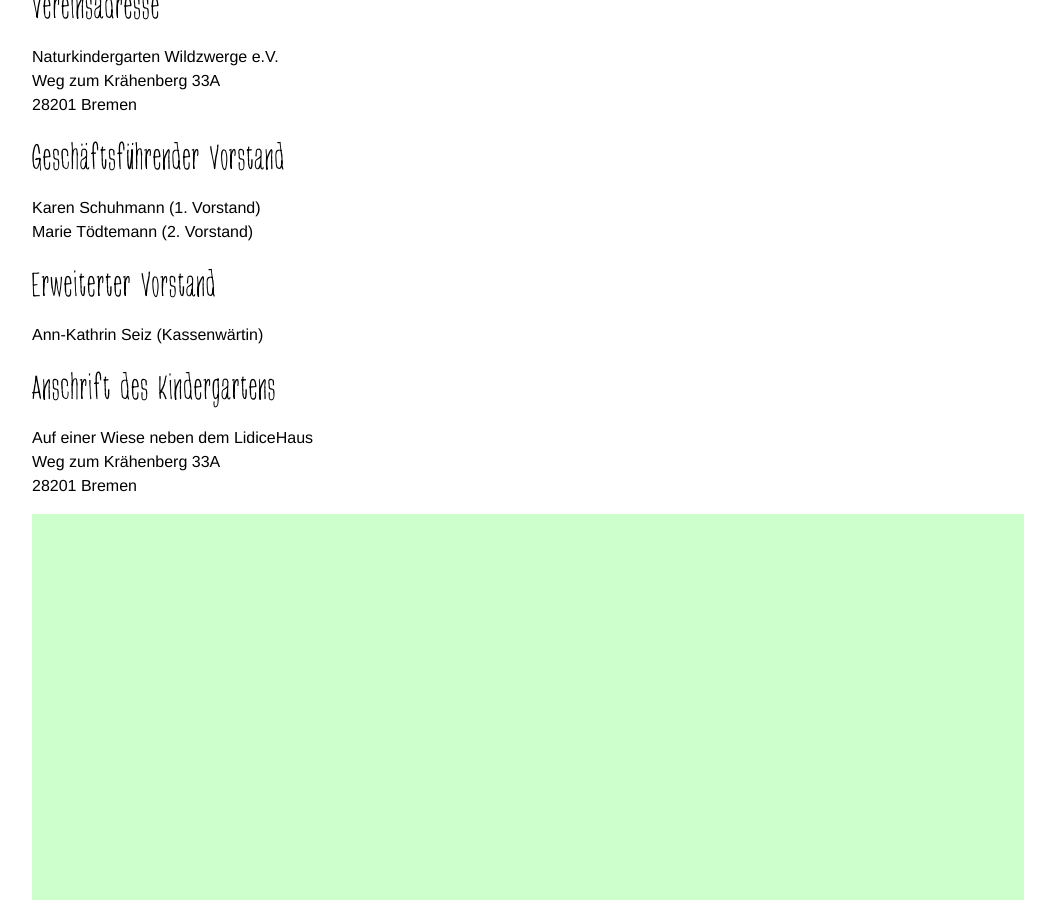
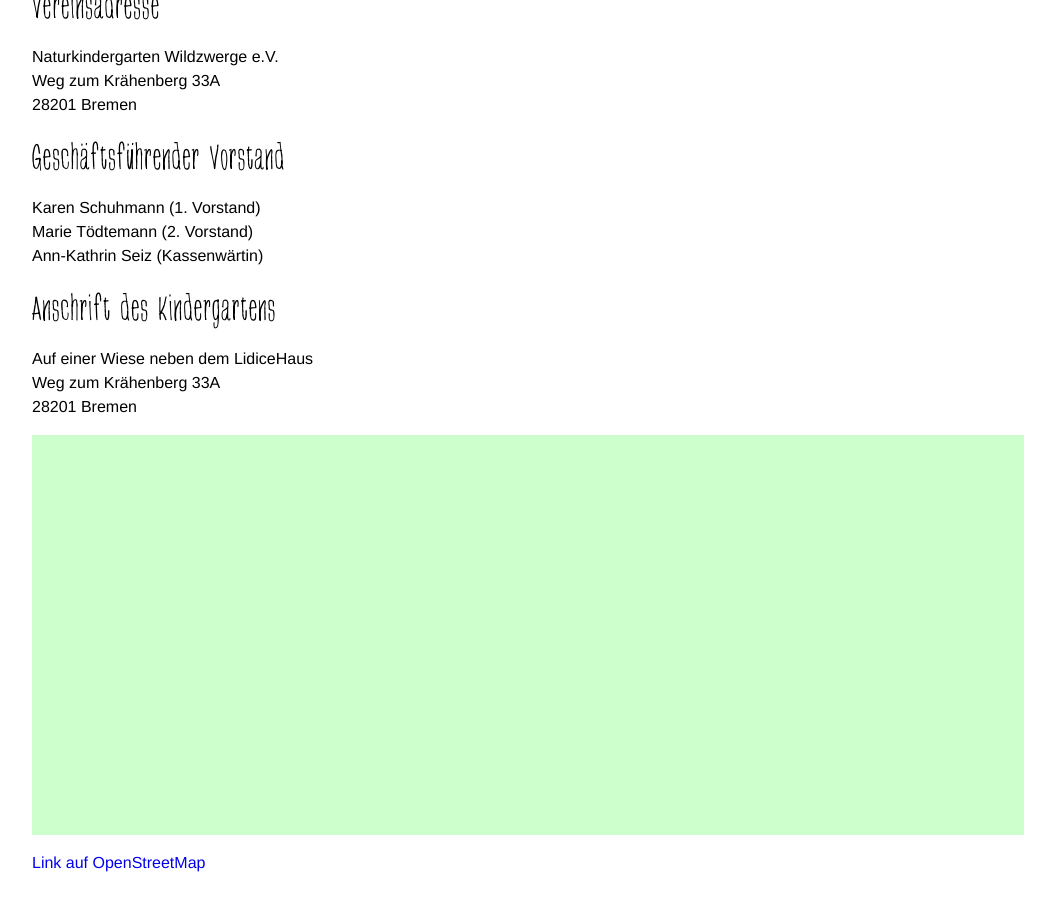
Before and after one commit to nning/wildzwerge, a Jekyll site: the page built from imprint.md, in a window 1280 px wide and 900 px high, scrolled down 334 px. Shown: the whole window, without its empty margins (112-1167 px from the left). Built offline with Jekyll 4.4.1, drawn with Linux system fonts in a browser that asks for light colours.

Commit message:
Update imprint.md

```diff
--- a/imprint.md
+++ b/imprint.md
@@ -15,9 +15,6 @@
 
 Karen Schuhmann (1. Vorstand)
 Marie Tödtemann (2. Vorstand)
-
-## Erweiterter Vorstand
-
 Ann-Kathrin Seiz (Kassenwärtin)
 
 ## Anschrift des Kindergartens
```
